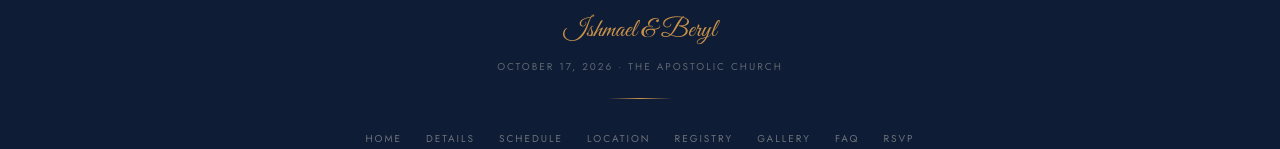
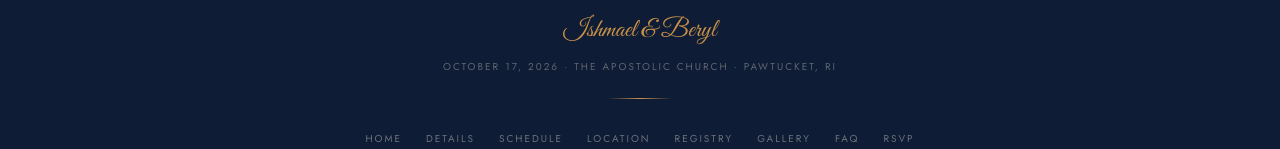
Before and after one commit to GIdeon1199/wedding-rsvp, a Next.js app: page / in a window 1280 px wide. Shown: the part 2061-2210 px from the top of the page. Built offline with nearby package versions, Linux system fonts and the light colour scheme.

Commit message:
Add city to footer location

```diff
--- a/components/Footer.tsx
+++ b/components/Footer.tsx
@@ -32,7 +32,7 @@ export default function Footer() {
             className="label-caps mt-3"
             style={{ fontSize: "10px", color: "rgba(245,237,224,0.35)" }}
           >
-            {WEDDING_CONFIG.weddingDateDisplay} · {WEDDING_CONFIG.ceremonyVenue}
+            {WEDDING_CONFIG.weddingDateDisplay} · {WEDDING_CONFIG.ceremonyVenue} · Pawtucket, RI
           </p>
         </div>
 
```
